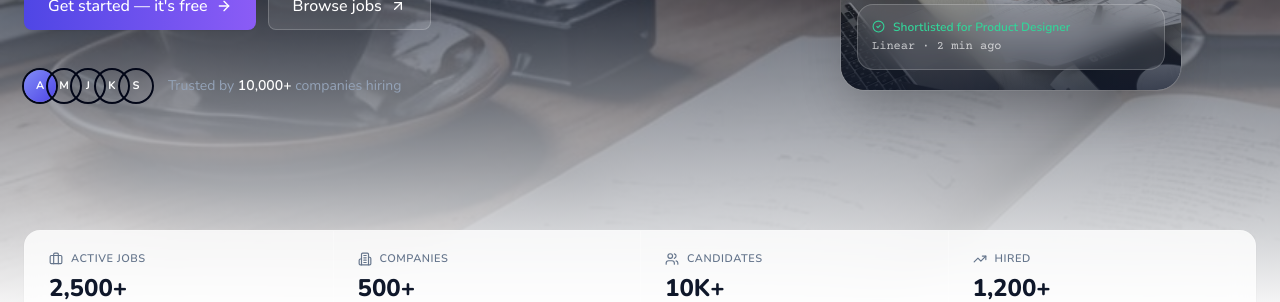
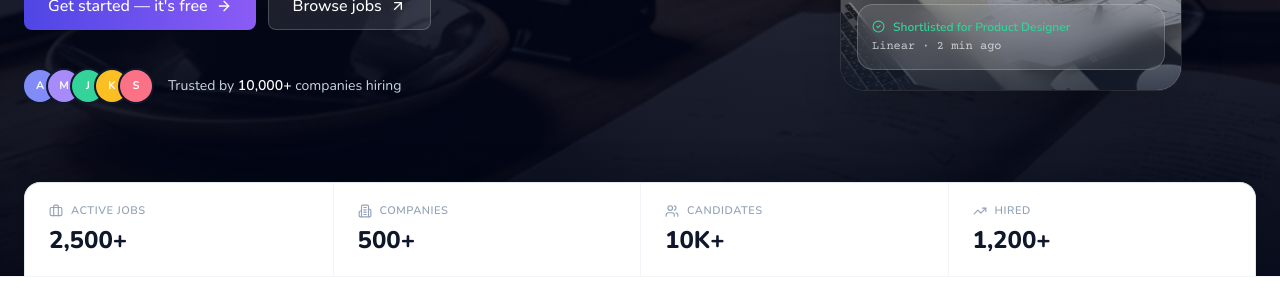
Before and after one commit to pragna0409/HireFlow, a React (Vite) app in the folder client/: page / in a window 1280 px wide. Shown: the part 500-802 px from the top of the page. Built offline with nearby package versions, Linux system fonts and the light colour scheme; no server answers.

Commit message:
hero 2.0

```diff
--- a/client/src/pages/HomePage.jsx
+++ b/client/src/pages/HomePage.jsx
@@ -30,14 +30,14 @@ export default function HomePage() {
   return (
     <>
       {/* ── HERO ─────────────────────────────────────────────────────────── */}
-      <section className="relative overflow-hidden pt-20 pb-0 sm:pt-28">
-        {/* Full-bleed background image — bleeds into stats strip */}
+      <section className="relative overflow-hidden pt-20 pb-0 sm:pt-28 bg-slate-950">
+        {/* Full-bleed background image */}
         <div className="absolute inset-0">
-          <img src={IMG.hero} alt="" className="h-full w-full object-cover object-center" />
-          <div className="absolute inset-0 bg-gradient-to-b from-slate-900/80 via-slate-900/70 to-white dark:to-slate-950" />
+          <img src={IMG.hero} alt="" className="h-full w-full object-cover object-center opacity-40" />
+          <div className="absolute inset-0 bg-gradient-to-b from-slate-950/50 via-slate-950/60 to-slate-950/90" />
         </div>
 
-        <div className="relative mx-auto max-w-7xl px-4 sm:px-6 grid lg:grid-cols-12 gap-10 items-center pb-24 sm:pb-32">
+        <div className="relative mx-auto max-w-7xl px-4 sm:px-6 grid lg:grid-cols-12 gap-10 items-center pb-16 sm:pb-20">
           {/* Left */}
           <div className="lg:col-span-7">
             <motion.span initial={{ opacity: 0, y: 8 }} animate={{ opacity: 1, y: 0 }} transition={{ duration: 0.4 }}
@@ -80,13 +80,24 @@ export default function HomePage() {
               className="mt-10 flex items-center gap-4"
             >
               <div className="flex -space-x-2">
-                {['indigo', 'violet', 'emerald', 'amber', 'rose'].map((c, i) => (
-                  <div key={i} className={`h-8 w-8 rounded-full ring-2 ring-slate-950 bg-gradient-to-br from-${c}-400 to-${c}-600 flex items-center justify-center text-white text-[11px] font-bold`}>
-                    {['A', 'M', 'J', 'K', 'S'][i]}
+                {[
+                  { bg: '#818cf8', l: 'A' },
+                  { bg: '#a78bfa', l: 'M' },
+                  { bg: '#34d399', l: 'J' },
+                  { bg: '#fbbf24', l: 'K' },
+                  { bg: '#fb7185', l: 'S' },
+                ].map(({ bg, l }, i) => (
+                  <div key={i}
+                    style={{ background: bg }}
+                    className="h-8 w-8 rounded-full ring-2 ring-slate-900 flex items-center justify-center text-white text-[11px] font-bold"
+                  >
+                    {l}
                   </div>
                 ))}
               </div>
-              <p className="text-sm text-slate-400">Trusted by <span className="font-semibold text-white">10,000+</span> companies hiring</p>
+              <p className="text-sm text-slate-300">
+                Trusted by <span className="font-semibold text-white">10,000+</span> companies hiring
+              </p>
             </motion.div>
           </div>
 
@@ -97,7 +108,6 @@ export default function HomePage() {
             >
               <img src={IMG.heroPerson} alt="Professional" className="h-full w-full object-cover object-top" />
               <div className="absolute inset-0 bg-gradient-to-t from-slate-900/80 via-transparent to-transparent" />
-              {/* Floating badge */}
               <div className="absolute bottom-5 left-4 right-4 rounded-2xl bg-white/10 backdrop-blur-md border border-white/20 p-3.5">
                 <div className="flex items-center gap-2 text-xs font-semibold text-emerald-400">
                   <CheckCircle2 size={13} /> Shortlisted for Product Designer
@@ -106,7 +116,6 @@ export default function HomePage() {
               </div>
             </motion.div>
 
-            {/* Floating stat card */}
             <motion.div initial={{ opacity: 0, x: 20 }} animate={{ opacity: 1, x: 0 }} transition={{ duration: 0.6, delay: 0.5 }}
               className="absolute -right-4 top-16 w-44 rounded-2xl bg-white dark:bg-slate-900 border border-slate-200 dark:border-slate-800 p-4 shadow-xl"
             >
@@ -130,12 +139,12 @@ export default function HomePage() {
           </div>
         </div>
 
-        {/* Stats strip — sits flush, blends into next section */}
-        <div className="relative mx-auto max-w-7xl px-4 sm:px-6 pb-0">
-          <div className="grid grid-cols-2 md:grid-cols-4 gap-0 rounded-t-2xl border border-b-0 border-white/20 dark:border-slate-800 bg-white/80 dark:bg-slate-900/80 backdrop-blur-md shadow-sm">
+        {/* Stats strip — solid card lifts out of the dark section */}
+        <div className="relative mx-auto max-w-7xl px-4 sm:px-6">
+          <div className="grid grid-cols-2 md:grid-cols-4 rounded-t-2xl overflow-hidden border border-b-0 border-slate-200 dark:border-slate-800 bg-white dark:bg-slate-900 shadow-[0_-8px_32px_rgba(0,0,0,0.18)]">
             {stats.map((s, i) => (
-              <div key={s.label} className={`px-6 py-5 ${i !== 0 ? 'border-l border-white/30 dark:border-slate-800' : ''}`}>
-                <div className="flex items-center gap-2 text-[11px] font-semibold uppercase tracking-wider text-slate-500 dark:text-slate-400">
+              <div key={s.label} className={`px-6 py-5 ${i !== 0 ? 'border-l border-slate-100 dark:border-slate-800' : ''}`}>
+                <div className="flex items-center gap-2 text-[11px] font-semibold uppercase tracking-wider text-slate-400">
                   <s.icon size={14} />{s.label}
                 </div>
                 <div className="mt-1 text-2xl font-extrabold text-slate-900 dark:text-white">{s.value}</div>
@@ -146,7 +155,7 @@ export default function HomePage() {
       </section>
 
       {/* ── BENTO FEATURES ───────────────────────────────────────────────── */}
-      <section className="section-pad bg-white dark:bg-slate-950">
+      <section className="section-pad bg-white dark:bg-slate-950 border-t border-slate-100 dark:border-slate-800">
         <div className="mx-auto max-w-6xl px-4 sm:px-6">
           <div className="max-w-2xl mb-12">
             <div className="text-sm font-semibold uppercase tracking-wider text-indigo-600 dark:text-indigo-400 mb-3">What's in the box</div>
```
